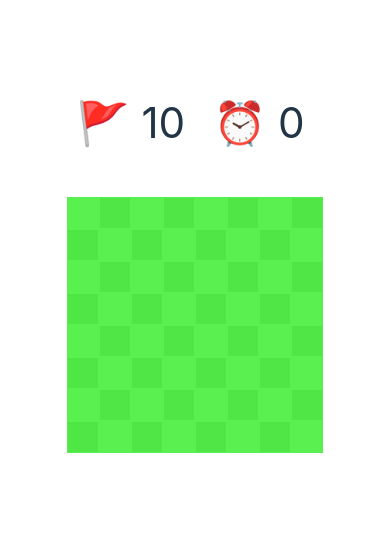
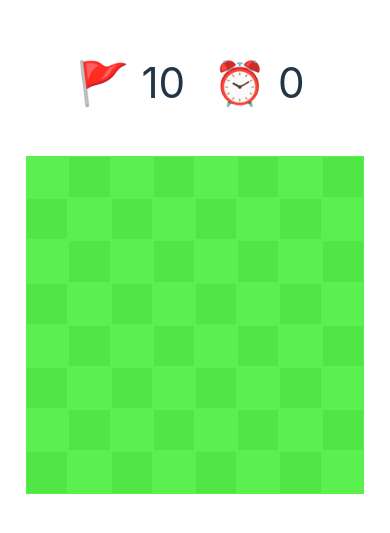
Before and after one commit to Ethan04Munoz/Buscaminas, a React (Vite) app: page / in a window 390 px wide. Shown: the part 171-704 px from the top of the page. Built offline with nearby package versions, Linux system fonts and the light colour scheme.

Commit message:
Responsive

```diff
--- a/src/App.css
+++ b/src/App.css
@@ -19,12 +19,12 @@ Con forme se achica el ancho de la pantalla, modificar el width de 4vw en las ca
 para poder evitar que se separen*/
 
 .casilla {
-  width: 2rem;
-  height: 2rem;
+  width: 5vh;
+  height: 5vh;
   display: flex;
   justify-content: center;
   align-items: center;
-  font-size: 20px;
+  font-size: 3.5vh;
   box-sizing: border-box;
   border: 1px solid rgb(90, 240, 80);
 }
@@ -55,3 +55,16 @@ para poder evitar que se separen*/
 .colorOscuroRevelada {
   background: rgb(219, 184, 149); /* Color más oscuro para reveladas */
 }
+
+.btnReiniciarJuegos{
+  padding: 0;
+  margin: 0;
+  background: none;
+  border-radius: 50%;
+  font-size: 5vh;
+  transition: 0.3s;
+}
+
+.btnReiniciarJuegos:hover{
+  font-size: 8vh;
+}
--- a/src/Modal.css
+++ b/src/Modal.css
@@ -46,3 +46,8 @@
     font-size: 5vh;
     text-align: center;
 }
+
+.divirSeccionesRecordModal p{
+    font-size: 5vh;
+    text-align: center;
+}
```
